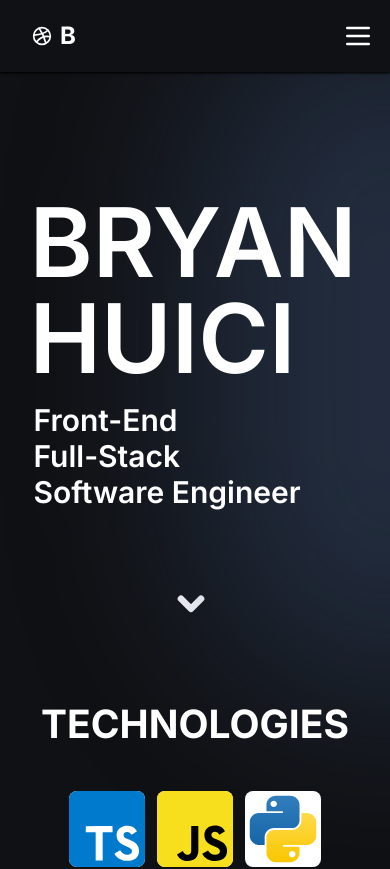
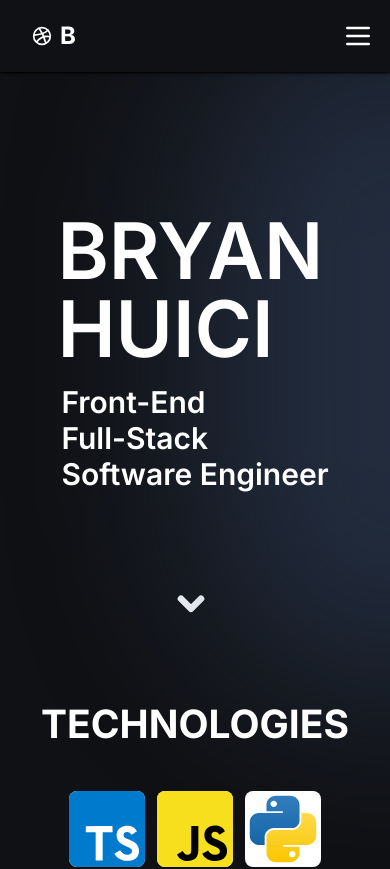
Before and after one commit to ballinyouup/bryan-huici-portfolio, a Next.js app: page / in a window 390 px wide. Shown: the top 869 px of the page. Built offline with nearby package versions, Linux system fonts and the light colour scheme; what prettier-plugin-tailwindcss would draw is missing.

Commit message:
made text scale with view width

```diff
--- a/src/components/ui/hero.tsx
+++ b/src/components/ui/hero.tsx
@@ -3,8 +3,8 @@ import DownArrow from './down-arrow'
 export default function Hero() {
     return (
         <div className="relative flex h-phone flex-col items-center justify-center overflow-x-clip md:h-desktop">
-            <div className="z-30 flex h-full flex-col items-start justify-center gap-4 p-4 sm:p-6 md:p-4">
-                <h3 className="-ml-1 grid w-full grid-flow-row text-8xl font-semibold md:grid-flow-col">
+            <div className="z-30 flex h-full flex-col justify-center gap-4 p-8 items-start sm:p-6 md:p-4">
+                <h3 className="-ml-1 grid w-full grid-flow-row text-[20vw] font-semibold sm:text-8xl md:grid-flow-col">
                     <span>BRYAN</span>
                     <span className="hidden text-5xl md:flex">&nbsp;</span>
                     <span>HUICI</span>
```
